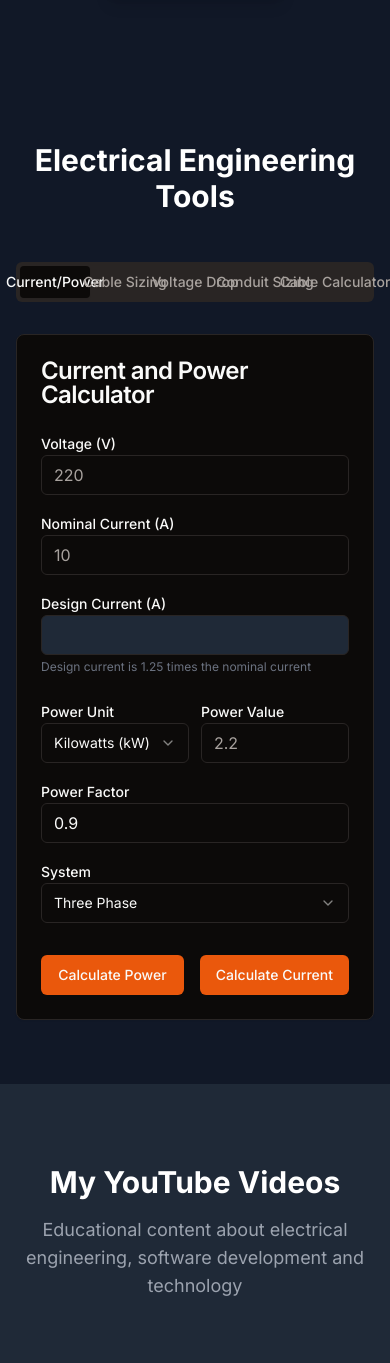
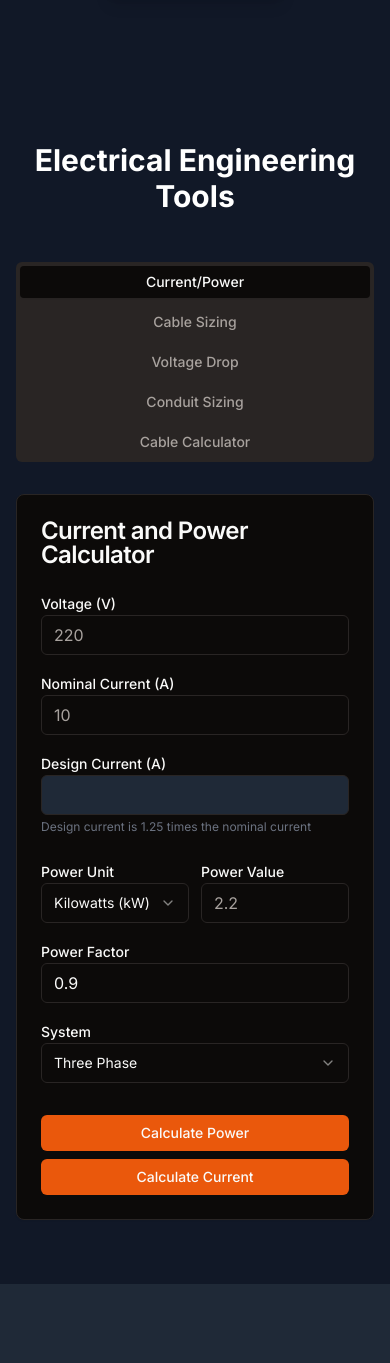
Before and after one commit to electrical-dev/WebSite, a Next.js app: page / in a window 390 px wide. Shown: the part 2139-3502 px from the top of the page. Built offline with nearby package versions, Linux system fonts and the light colour scheme; grey boxes are pictures that could not be loaded.

Commit message:
Enhance responsiveness of cable and current power calculators; update layout styles for better mobile support in electrical section.

```diff
--- a/src/Components/cable-calculator.tsx
+++ b/src/Components/cable-calculator.tsx
@@ -207,7 +207,7 @@ export function CableCalculator({ language }: { language: SupportedLanguage }) {
             </h3>
 
             {circuits.map((circuit, index) => (
-              <div key={index} className="grid grid-cols-12 gap-4 mb-4 items-end">
+              <div key={index} className="grid grid-cols-3 gap-1 mb-4 items-end sm:gap-4 sm:grid-cols-12">
                 <div className="col-span-4">
                   <Label>
                     {content[language].configuration}
@@ -269,7 +269,7 @@ export function CableCalculator({ language }: { language: SupportedLanguage }) {
               </div>
             ))}
 
-            <div className="flex space-x-4 mt-4">
+            <div className="flex mt-4 sm:space-x-4 sm:flex-row flex-col sm:gap-4 gap-2">
               <Button
                 variant="outline"
                 onClick={addCircuit}
--- a/src/Components/current-power-calculator.tsx
+++ b/src/Components/current-power-calculator.tsx
@@ -233,7 +233,7 @@ export function CurrentPowerCalculator({ language }: { language: SupportedLangua
           </div>
         </div>
 
-        <div className="pt-2 flex space-x-4">
+        <div className="pt-2 flex sm:space-x-4 sm:flex-row flex-col sm:gap-4 gap-2">
           <Button onClick={calculatePower} className="flex-1">
             {content[language].calculatePower}
           </Button>
--- a/src/Components/electrical-section.tsx
+++ b/src/Components/electrical-section.tsx
@@ -46,7 +46,7 @@ export function ElectricalSection() {
         </h2>
 
         <Tabs defaultValue="current-power">
-          <TabsList className="grid grid-cols-5 mb-8">
+          <TabsList className="grid w-full h-auto grid-cols-1 sm:grid-cols-2 md:grid-cols-3 lg:grid-cols-5 gap-2 mb-8">
             <TabsTrigger value="current-power">
               {content[language as SupportedLanguage].tabs.currentPower}
             </TabsTrigger>
```
